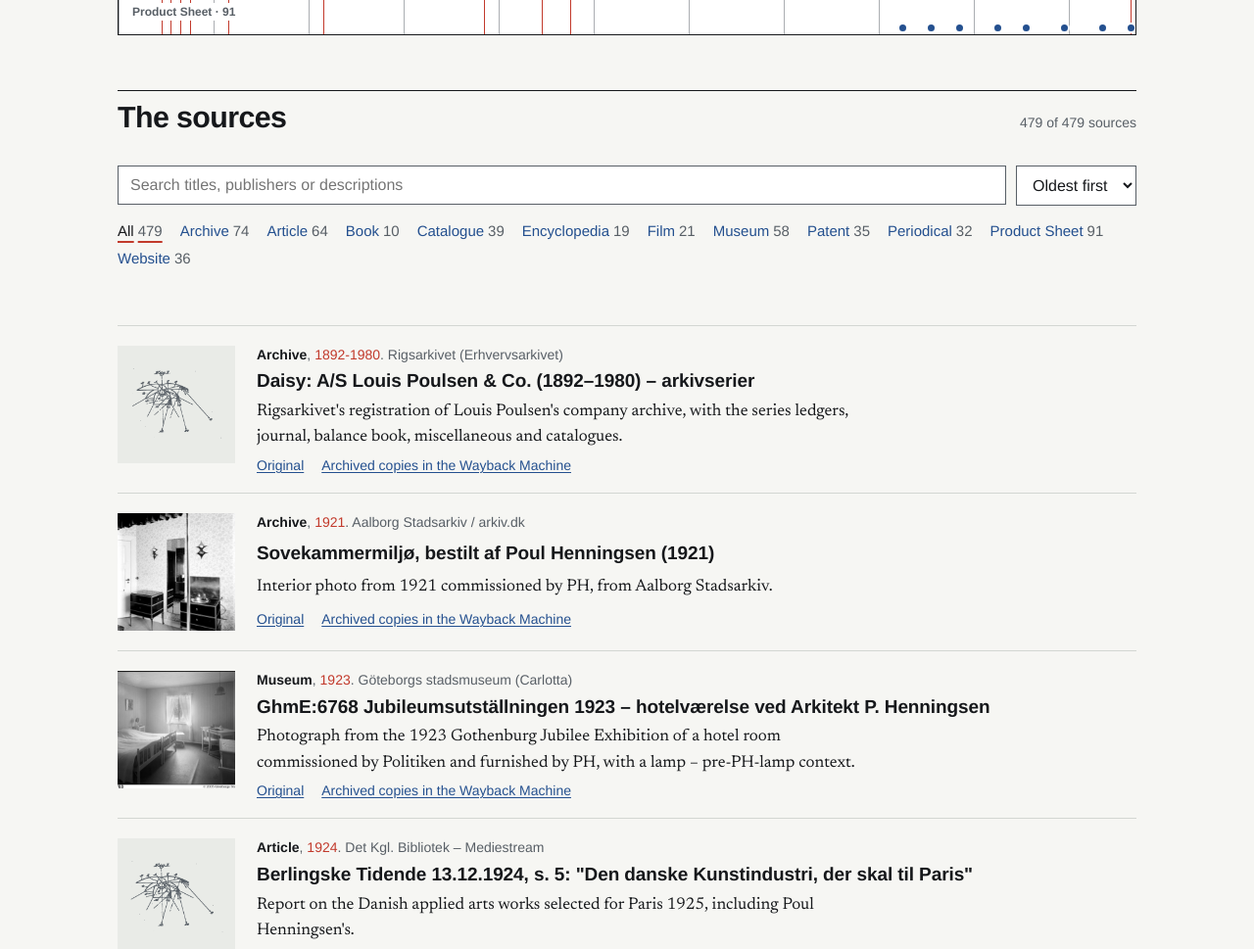
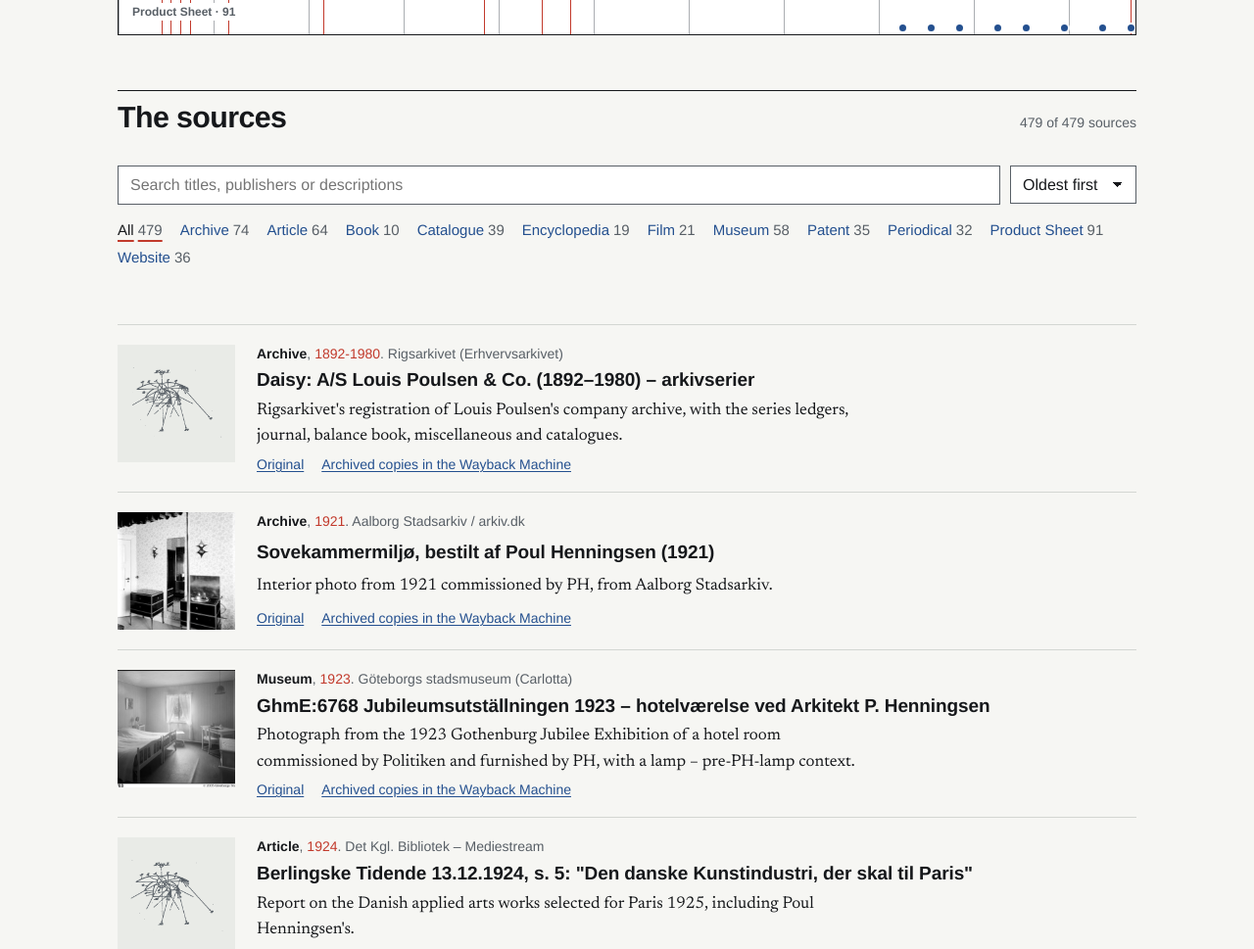
Before and after one commit to lux1992/henningsen-archive, a plain HTML site: page index.html in a window 1280 px wide. Shown: the part 5706-6675 px from the top of the page at 98% size. Drawn offline with Linux system fonts and the light colour scheme; a web font is replaced by a local one.

Commit message:
Egen pil i rullemenuer

```diff
--- a/index.html
+++ b/index.html
@@ -66,6 +66,7 @@
   .controls { display: grid; gap: 14px }
   .row { display: flex; flex-wrap: wrap; gap: 10px; align-items: center }
   input, select, textarea { font: 400 16px var(--display); padding: 10px 12px; border: 1px solid var(--graphite); background: var(--sheet); color: var(--ink); border-radius: 0 }
+  select { appearance: none; -webkit-appearance: none; padding-right: 38px; cursor: pointer; background-image: linear-gradient(45deg, transparent 50%, var(--ink) 50%), linear-gradient(135deg, var(--ink) 50%, transparent 50%); background-position: right 18px center, right 13px center; background-size: 5px 5px; background-repeat: no-repeat }
   #q { flex: 1 1 260px; min-width: 0 }
   .chips { display: flex; flex-wrap: wrap; gap: 4px 18px; font: 500 15px/1.6 var(--display) }
   .chip { border: 0; background: none; padding: 0; cursor: pointer; color: var(--blue); text-transform: capitalize }
```
